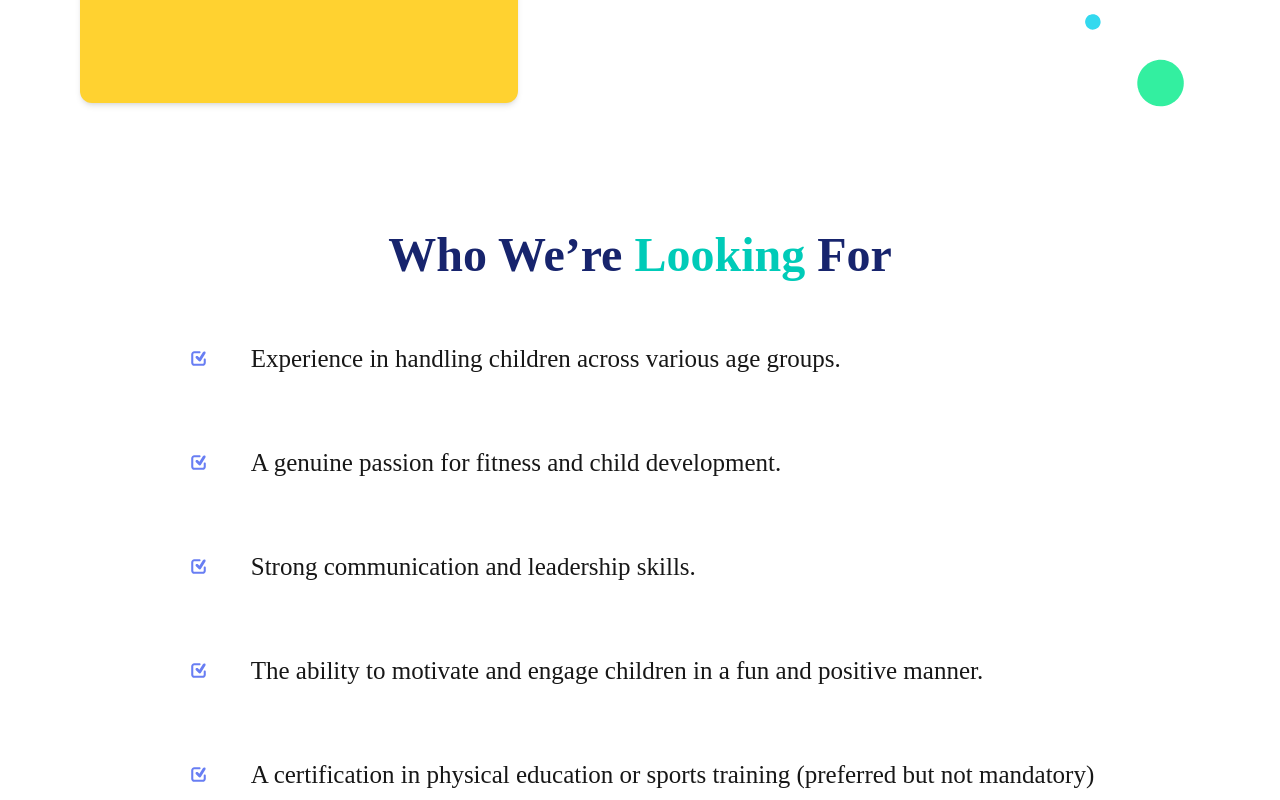
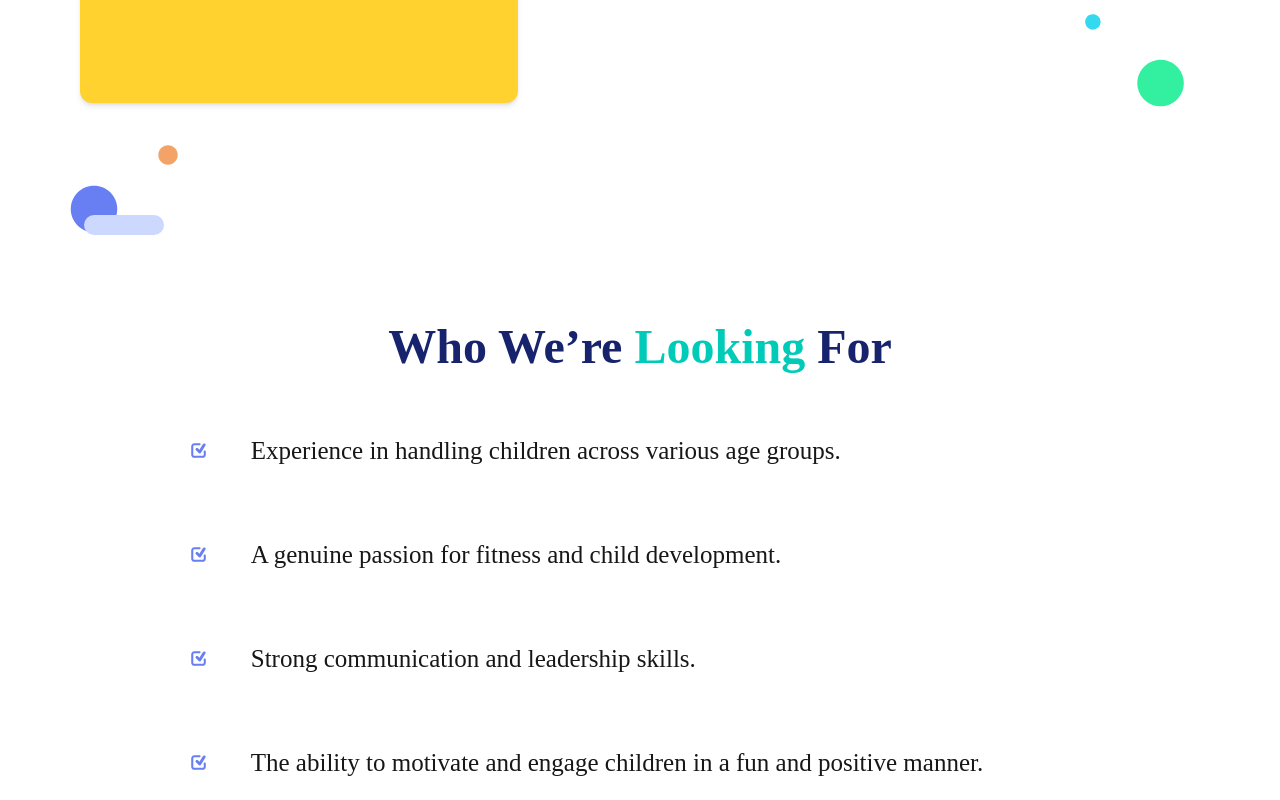
Before and after one commit to Avinash365/ods, a Next.js app: page /careers in a window 1280 px wide. Shown: the part 1640-2440 px from the top of the page. Built offline with nearby package versions, Linux system fonts and the light colour scheme; a web font is replaced by a local one.

Commit message:
feat(careers): add vector with rectangle box

```diff
--- a/src/component/careers/Eligibility.jsx
+++ b/src/component/careers/Eligibility.jsx
@@ -5,10 +5,10 @@ const Eligibility = () => {
     return (
         <div className="px-4 md:px-8">
             <h1
-                className="text-heading-text text-3xl lg:text-4xl xl:text-5xl font-bold text-center mt-10">
+                className="text-heading-text text-3xl lg:text-4xl xl:text-5xl font-bold text-center">
                 Who We’re <span className="text-green-heading-text">Looking</span> For
             </h1>
-            <div className="w-fit mx-auto space-y-6 mt-10">
+            <div className="w-fit mx-auto space-y-6 mt-10 px-4">
                 <Skill skill="Experience in handling children across various age groups." />
                 <Skill skill="A genuine passion for fitness and child development." />
                 <Skill skill="Strong communication and leadership skills." />
--- a/src/component/careers/WorkWithUs.jsx
+++ b/src/component/careers/WorkWithUs.jsx
@@ -24,7 +24,7 @@ const WorkWithUs = () => {
                     {isExpanded ? "Read less" : "Read more"}
                 </button>
 
-                <CareersImage className={"hidden sm:block"}/>
+                <CareersImage className={"hidden sm:block"} />
                 <CareersImage />
             </div>
 
@@ -32,8 +32,9 @@ const WorkWithUs = () => {
             <div className="space-y-4 mt-10 flex flex-col items-center">
                 <CareersImage />
                 <CareersImage />
-                <TwoDotCircle className="mr-5 ml-auto  sm:mt-20"/>
+                <TwoDotCircle className="mr-5 ml-auto  sm:mt-20" />
             </div>
+            <TwoDotCircleWithRectangle />
         </div>
     );
 };
@@ -42,7 +43,7 @@ export default WorkWithUs;
 
 const CareersImage = ({ className }) => {
     return (
-        <div className={`w-[80%] aspect-square bg-amber-300 rounded-xl shadow-md ${className}`}>
+        <div className={`w-[80%]  aspect-square bg-amber-300 rounded-xl shadow-md ${className}`}>
             {/* Replace with an image or content */}
         </div>
     );
@@ -57,4 +58,20 @@ const TwoDotCircle = ({ className }) => {
     );
 };
 
+const TwoDotCircleWithRectangle = ({ className = "" }) => {
+    return (
+        <div className={`relative flex items-start ${className}`}>
+            {/* Dots */}
+            <div className="rotate-90 space-y-10">
+                <FaCircle className="text-[#F3A268] text-xl" />
+                <FaCircle className="text-[#687EF3] text-5xl lg:text-5xl ml-10" />
+            </div>
+
+            {/* Rectangle */}
+            <div className="absolute bottom-2 left-1 bg-[#CDD8FF] w-[80px] h-[20px] rounded-xl" />
+        </div>
+    );
+};
+
+
 export { TwoDotCircle };
```
